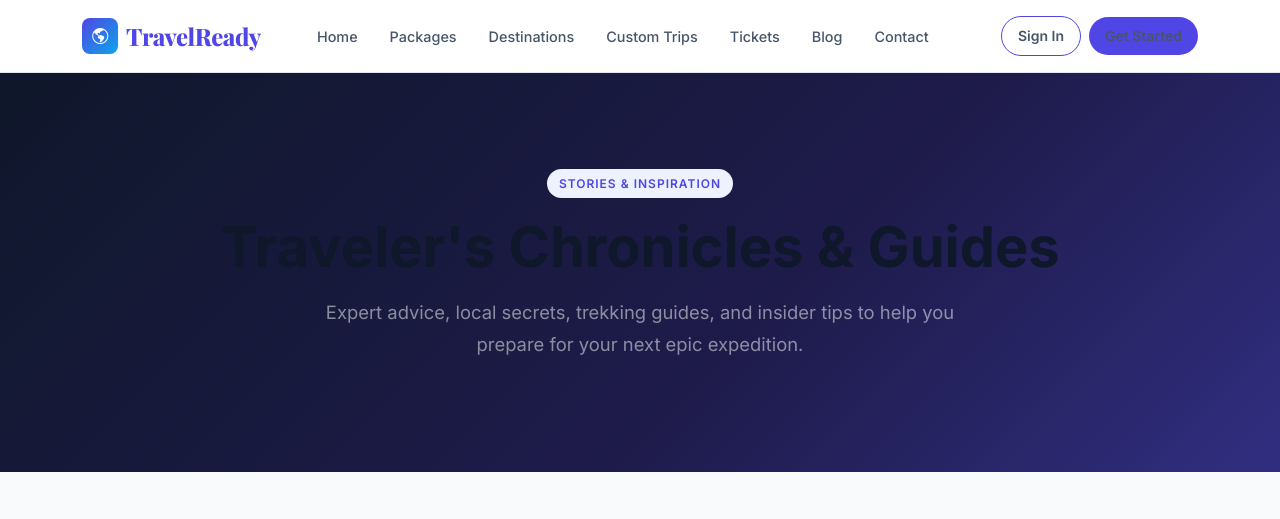
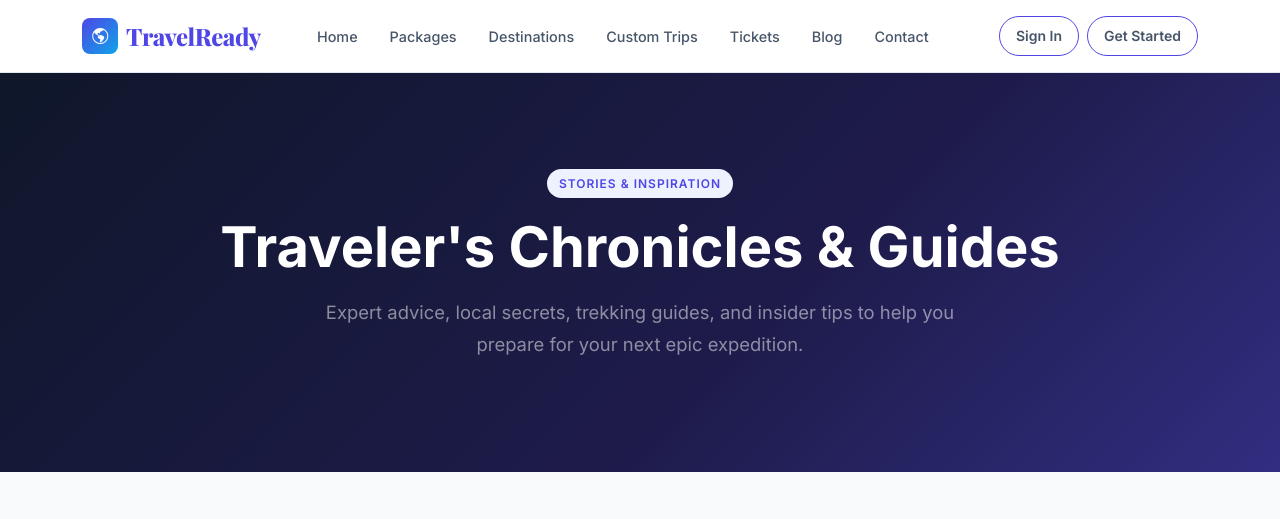
Before and after one commit to Dipesh-Dhaurali/TravelReady, a Django app: page /blog/ in a window 1280 px wide. Shown: the top 519 px of the page. Run offline with Django 4.2, Linux system fonts and the light colour scheme; some libraries are stand-ins or nearby versions.

Commit message:
some ui fixes

```diff
--- a/templates/base.html
+++ b/templates/base.html
@@ -71,7 +71,7 @@
                             <a class="nav-link tr-nav-btn tr-nav-btn-outline" href="{% url 'accounts:login' %}">Sign In</a>
                         </li>
                         <li class="nav-item">
-                            <a class="nav-link tr-nav-btn tr-nav-btn-primary" href="{% url 'accounts:register' %}">Get Started</a>
+                            <a class="nav-link tr-nav-btn tr-nav-btn-outline" style="color: white;" href="{% url 'accounts:register' %}">Get Started</a>
                         </li>
                     {% endif %}
                 </ul>
--- a/templates/destinations/list.html
+++ b/templates/destinations/list.html
@@ -7,7 +7,7 @@
 <div class="position-relative py-5" style="background: linear-gradient(135deg, #0f172a 0%, #1e1b4b 60%, #312e81 100%); color: white;">
     <div class="container py-4 text-center">
         <span class="tr-badge tr-badge-primary mb-3 text-uppercase" style="letter-spacing:1px;font-size:0.75rem;">Curated Wonders</span>
-        <h1 class="display-4 fw-bold mb-3 font-playfair">Find Your Dream Destination</h1>
+        <h1 class="display-4 fw-bold mb-3 font-playfair"style="color: white;">Find Your Dream Destination</h1>
         <p class="text-white-50 mx-auto mb-4" style="max-width: 650px; font-size: 1.1rem;">
             From sacred mountain temples in Nepal to exotic sun-soaked beaches across the globe, find the ideal place for your next unforgettable journey.
         </p>
--- a/templates/packages/list.html
+++ b/templates/packages/list.html
@@ -7,7 +7,7 @@
 <div class="position-relative py-5" style="background: linear-gradient(135deg, #0f172a 0%, #1e1b4b 50%, #312e81 100%); color: white;">
     <div class="container py-4 text-center">
         <span class="tr-badge tr-badge-primary mb-3 text-uppercase" style="letter-spacing:1px;font-size:0.75rem;">All-Inclusive Journeys</span>
-        <h1 class="display-4 fw-bold mb-3 font-playfair">Handcrafted Tour Packages</h1>
+        <h1 class="display-4 fw-bold mb-3 font-playfair"style="color: white;">Handcrafted Tour Packages</h1>
         <p class="text-white-50 mx-auto mb-0" style="max-width: 600px; font-size: 1.1rem;">
             Carefully curated itineraries designed for comfort, adventure, and unforgettable memories with 24/7 dedicated local assistance.
         </p>
--- a/templates/pages/blogs.html
+++ b/templates/pages/blogs.html
@@ -8,7 +8,7 @@
 <div class="position-relative py-5 text-white" style="background: linear-gradient(135deg, #0f172a 0%, #1e1b4b 60%, #312e81 100%);">
     <div class="container py-5 text-center">
         <span class="tr-badge tr-badge-primary mb-3 text-uppercase" style="letter-spacing: 1px; font-size: 0.75rem;">Stories & Inspiration</span>
-        <h1 class="display-4 fw-bold font-playfair mb-3">Traveler's Chronicles & Guides</h1>
+        <h1 class="display-4 fw-bold font-playfair mb-3"style="color: white;">Traveler's Chronicles & Guides</h1>
         <p class="text-white-50 mx-auto" style="max-width: 650px; font-size: 1.15rem; line-height: 1.7;">
             Expert advice, local secrets, trekking guides, and insider tips to help you prepare for your next epic expedition.
         </p>
--- a/templates/pages/contact.html
+++ b/templates/pages/contact.html
@@ -8,7 +8,7 @@
 <div class="position-relative py-5 text-white" style="background: linear-gradient(135deg, #0f172a 0%, #1e1b4b 60%, #312e81 100%);">
     <div class="container py-5 text-center">
         <span class="tr-badge tr-badge-primary mb-3 text-uppercase" style="letter-spacing: 1px; font-size: 0.75rem;">Get In Touch</span>
-        <h1 class="display-4 fw-bold font-playfair mb-3">We'd Love To Hear From You</h1>
+        <h1 class="display-4 fw-bold font-playfair mb-3"style="color: white;">We'd Love To Hear From You</h1>
         <p class="text-white-50 mx-auto" style="max-width: 600px; font-size: 1.15rem; line-height: 1.7;">
             Have questions about a trip, custom quotes, or group bookings? Our dedicated travel desk is here for you.
         </p>
```
Also changed, not shown: db.sqlite3, media/payments/receipts/WhatsApp_Image_2026-08-05_at_7_4QDnfd2.46.38_AM.jpeg (added).
